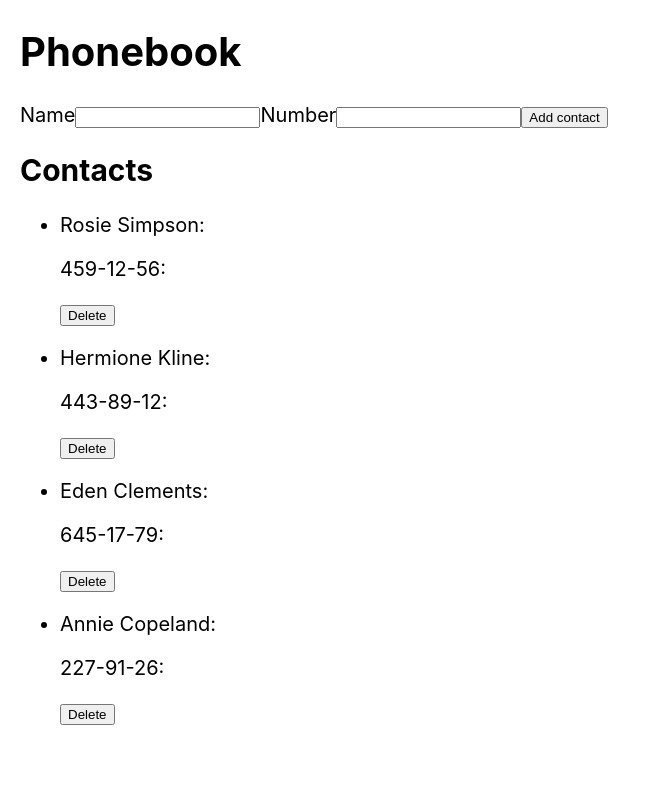
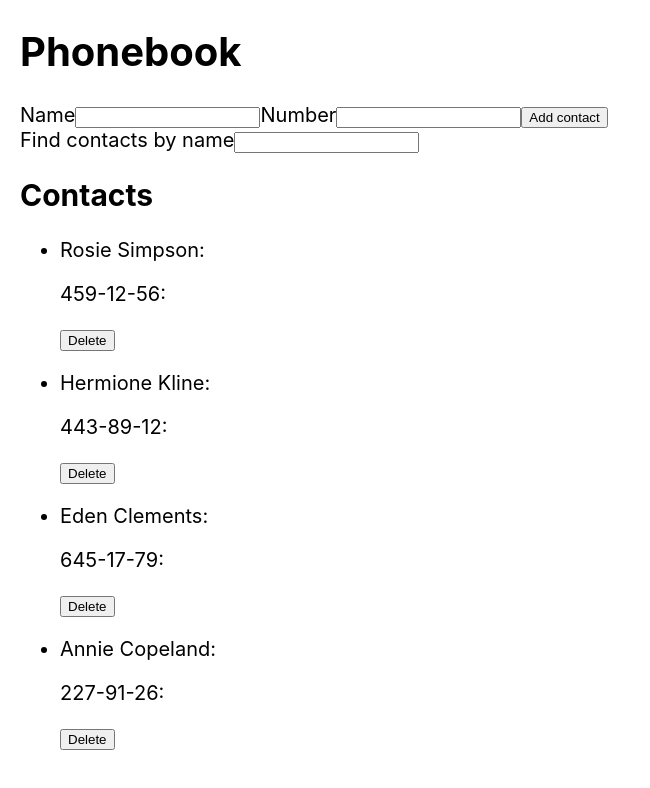
Before and after one commit to Mushko2932/goit-react-hw-02-phonebook, a React (Create React App) app: page / in a window 1280 px wide. Shown: the top 788 px of the page, without its empty margins (0-650 px from the left). Built offline with nearby package versions, Linux system fonts and the light colour scheme.

Commit message:
add searchForm

```diff
--- a/src/components/App/App.jsx
+++ b/src/components/App/App.jsx
@@ -2,6 +2,7 @@ import React from "react";
 import { ContactsForm } from "components/ContactsForm/ContactsForm";
 import { ContactList } from "components/ContactList/ContactList";
 import contacts from "components/contacts.json";
+import { SearchForm } from "components/SearchForm/SearchForm";
 console.log('contacts :>> ', contacts);
 export class App extends React.Component {
   state = {
@@ -21,7 +22,12 @@ export class App extends React.Component {
     }));
   };
 
+  changeSearchForm = e => {
+    this.setState({ filter: e.currentTarget.value.toLowerCase() });
+  };
+
   render() {
+    const { filter } = this.state;
     return (
       <div
         style={{
@@ -33,8 +39,9 @@ export class App extends React.Component {
       >
         <h1>Phonebook</h1>
         <ContactsForm onAdd={this.addContact} />
-          <h2>Contacts</h2>
-          <ContactList contacts={contacts} onDelete={this.deleteContact} />
+        <SearchForm onChange={this.changeSearchForm} value={filter} />
+        <h2>Contacts</h2>
+        <ContactList contacts={contacts} onDelete={this.deleteContact} />
       </div>
     );
   }
--- /dev/null
+++ b/src/components/SearchForm/SearchForm.js
@@ -0,0 +1,15 @@
+import PropTypes from 'prop-types';
+
+export const SearchForm = ({value, onChange}) => {
+    return (
+      <label>
+        Find contacts by name
+        <input type="text" name="name" value={value} onChange={onChange}/>
+      </label>
+    );
+}
+
+SearchForm.propTypes = {
+    value: PropTypes.string.isRequired,
+    onChange: PropTypes.func.isRequired,
+}
```
